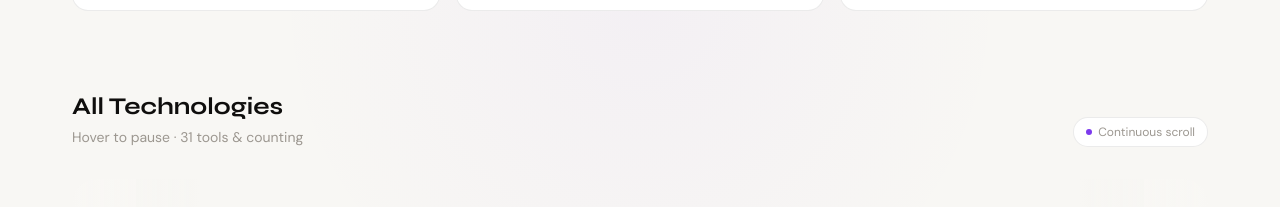
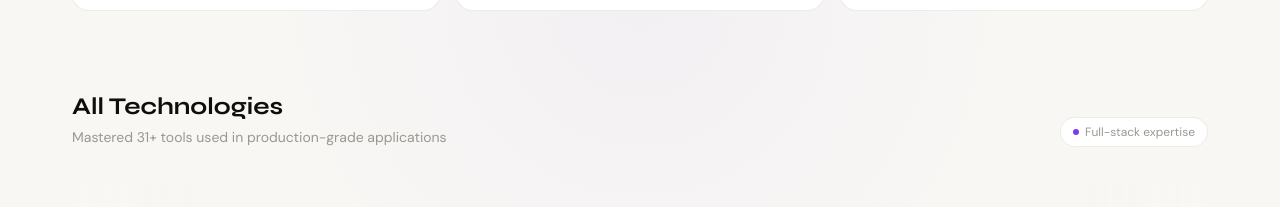
Before and after one commit to Fenil1828/Portfolio, a Next.js app: page / in a window 1280 px wide. Shown: the part 3374-3581 px from the top of the page. Built offline with nearby package versions, Linux system fonts and the light colour scheme.

Commit message:
Replace generic hover text with professional expertise messaging in skills section

```diff
--- a/components/Skills.tsx
+++ b/components/Skills.tsx
@@ -157,11 +157,11 @@ export default function Skills() {
             <div className="flex items-end justify-between mb-8">
               <div>
                 <p className="font-syne text-2xl font-bold text-primary-c">All Technologies</p>
-                <p className="font-dm text-sm text-muted-c mt-1">Hover to pause · {allTech.length} tools & counting</p>
+                <p className="font-dm text-sm text-muted-c mt-1">Mastered {allTech.length}+ tools used in production-grade applications</p>
               </div>
               <span className="hidden sm:flex items-center gap-1.5 px-3 py-1.5 rounded-full border border-subtle bg-surface text-xs font-dm text-muted-c">
                 <span className="w-1.5 h-1.5 rounded-full animate-pulse" style={{ background: accent }} />
-                Continuous scroll
+                Full-stack expertise
               </span>
             </div>
 
--- a/components/TechShowcase.tsx
+++ b/components/TechShowcase.tsx
@@ -55,10 +55,11 @@ export default function TechShowcase() {
       <div className="max-w-7xl mx-auto px-4 sm:px-6 lg:px-8">
         {/* Heading */}
         <div className="text-center mb-12">
-          <h2 className="text-3xl sm:text-4xl lg:text-5xl font-bold mb-2">
+          <h2 className="text-3xl sm:text-4xl lg:text-5xl font-bold mb-4">
             <span className="text-[var(--text-primary)]">All Technologies</span>
           </h2>
-          <p className="text-lg text-[var(--text-secondary-c)]">31+ tools</p>
+          <p className="text-sm sm:text-base text-[var(--text-secondary-c)] font-medium">31+ technologies I've mastered and actively use in production</p>
+          <p className="text-xs sm:text-sm text-[var(--text-muted)] mt-2">Full-stack expertise spanning frontend, backend, databases, and DevOps</p>
         </div>
 
         {/* Tech Slider - No Background */}
@@ -77,7 +78,7 @@ export default function TechShowcase() {
                 className="flex-shrink-0 flex flex-col items-center justify-center gap-2 cursor-default select-none transition-transform duration-300 hover:scale-110 group/tech"
               >
                 <i
-                  className={`${tech.icon} text-3xl sm:text-4xl lg:text-5xl transition-all duration-300 filter grayscale group-hover/tech:grayscale-0`}
+                  className={`${tech.icon} text-3xl sm:text-4xl lg:text-5xl transition-all duration-300 filter brightness-125 saturate-150 group-hover/tech:brightness-150 group-hover/tech:saturate-200`}
                 />
                 <span className="text-xs sm:text-sm text-[var(--text-secondary-c)] font-medium text-center whitespace-nowrap group-hover/tech:text-[var(--text-primary)] transition-colors duration-300">
                   {tech.name}
@@ -91,7 +92,7 @@ export default function TechShowcase() {
                 className="flex-shrink-0 flex flex-col items-center justify-center gap-2 cursor-default select-none transition-transform duration-300 hover:scale-110 group/tech"
               >
                 <i
-                  className={`${tech.icon} text-3xl sm:text-4xl lg:text-5xl transition-all duration-300 filter grayscale group-hover/tech:grayscale-0`}
+                  className={`${tech.icon} text-3xl sm:text-4xl lg:text-5xl transition-all duration-300 filter brightness-125 saturate-150 group-hover/tech:brightness-150 group-hover/tech:saturate-200`}
                 />
                 <span className="text-xs sm:text-sm text-[var(--text-secondary-c)] font-medium text-center whitespace-nowrap group-hover/tech:text-[var(--text-primary)] transition-colors duration-300">
                   {tech.name}
@@ -102,9 +103,9 @@ export default function TechShowcase() {
         </div>
 
         {/* Hint */}
-        <div className="text-center mt-6">
-          <p className="text-xs sm:text-sm text-[var(--text-muted)]">
-            ✨ Hover any icon to reveal its color
+        <div className="text-center mt-8">
+          <p className="text-xs sm:text-sm text-[var(--text-muted)] font-medium">
+            Used in production | Built scalable applications with modern best practices
           </p>
         </div>
       </div>
```
